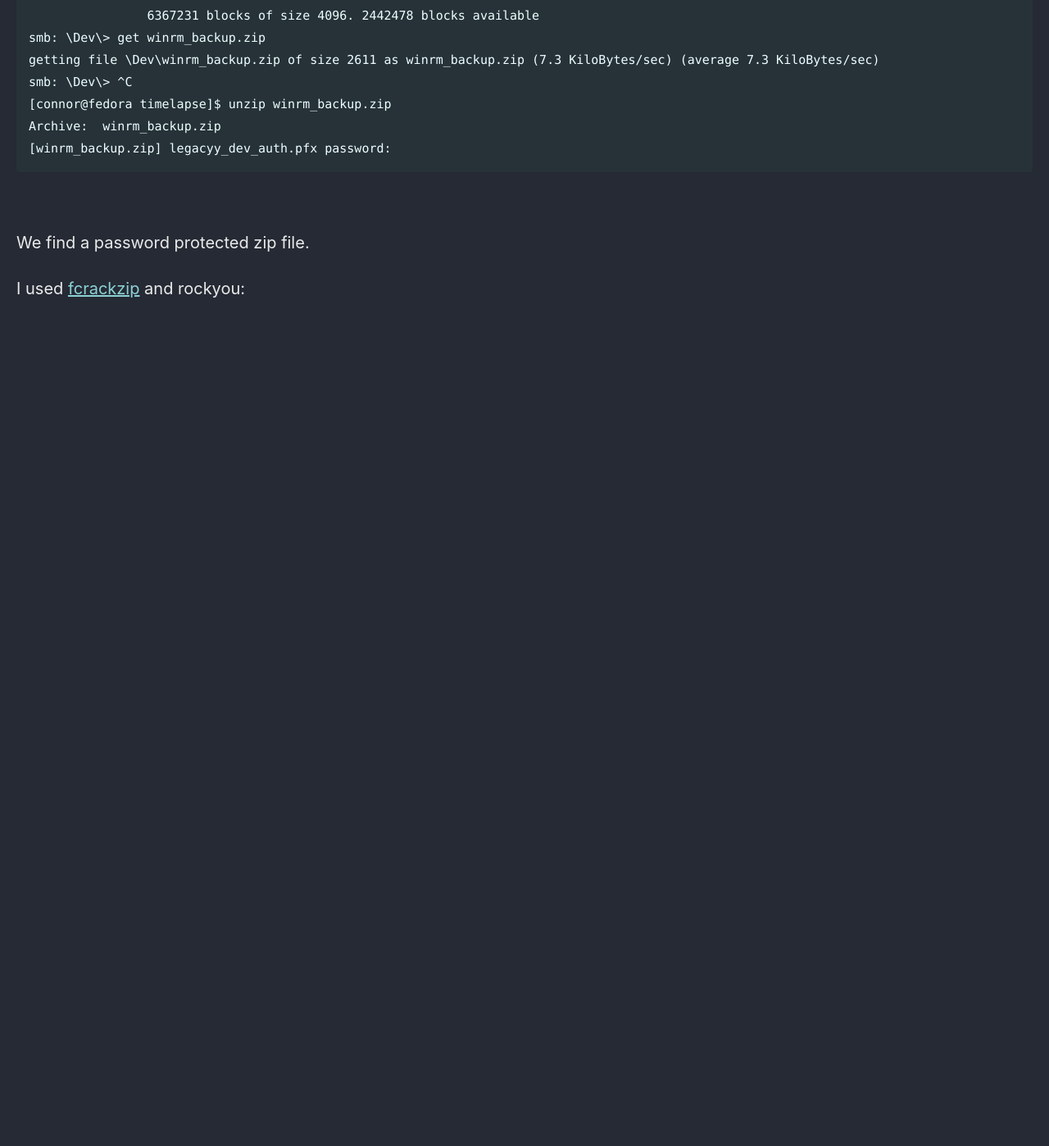
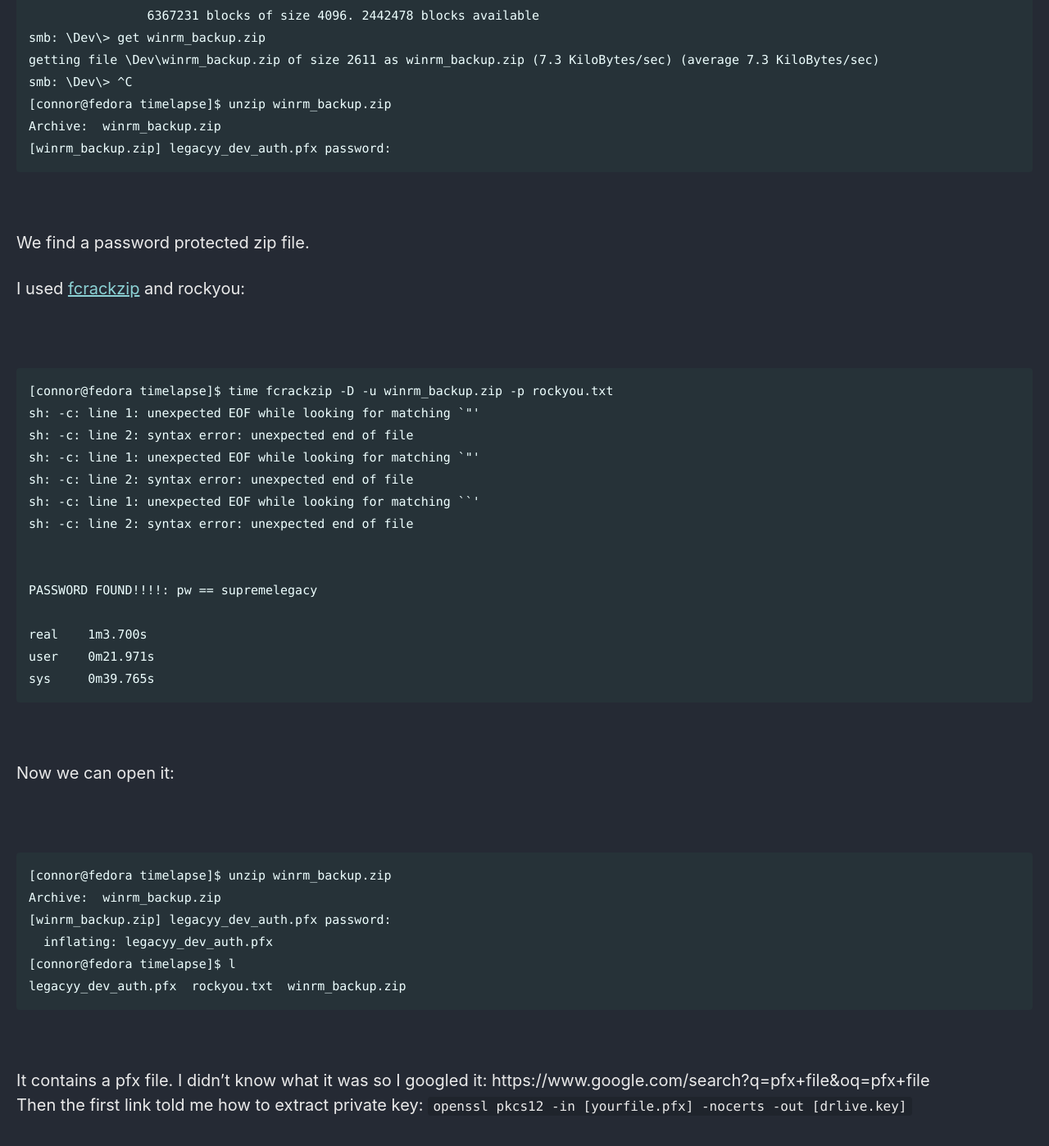
Before and after one commit to Connor-McCartney/Connor-McCartney.github.io, a Jekyll site: the page built from _pages/htb/timelapse.md, in a window 1280 px wide and 1400 px high, scrolled down 2722 px. Shown: the whole window at 82% size. Built offline with Jekyll 4.4.1, drawn with Linux system fonts in a browser that asks for light colours; cached includes are drawn as plain includes; before the commit the page ends 3201 px from its top, so only the background shows below that.

Commit message:
Update timelapse.md

````diff
--- a/_pages/htb/timelapse.md
+++ b/_pages/htb/timelapse.md
@@ -117,3 +117,42 @@ We find a password protected zip file. <br>
 I used [fcrackzip](https://github.com/foreni-packages/fcrackzip) and rockyou:
 
 <br>
+
+```
+[connor@fedora timelapse]$ time fcrackzip -D -u winrm_backup.zip -p rockyou.txt
+sh: -c: line 1: unexpected EOF while looking for matching `"'
+sh: -c: line 2: syntax error: unexpected end of file
+sh: -c: line 1: unexpected EOF while looking for matching `"'
+sh: -c: line 2: syntax error: unexpected end of file
+sh: -c: line 1: unexpected EOF while looking for matching ``'
+sh: -c: line 2: syntax error: unexpected end of file
+
+
+PASSWORD FOUND!!!!: pw == supremelegacy
+
+real    1m3.700s
+user    0m21.971s
+sys     0m39.765s
+```
+
+<br>
+
+Now we can open it:
+
+<br>
+
+```
+[connor@fedora timelapse]$ unzip winrm_backup.zip
+Archive:  winrm_backup.zip
+[winrm_backup.zip] legacyy_dev_auth.pfx password:
+  inflating: legacyy_dev_auth.pfx
+[connor@fedora timelapse]$ l
+legacyy_dev_auth.pfx  rockyou.txt  winrm_backup.zip
+```
+
+<br>
+
+It contains a pfx file. I didn't know what it was so I googled it: https://www.google.com/search?q=pfx+file&oq=pfx+file <br>
+Then the first link told me how to extract private key: `openssl pkcs12 -in [yourfile.pfx] -nocerts -out [drlive.key]`
+
+<br>
````
